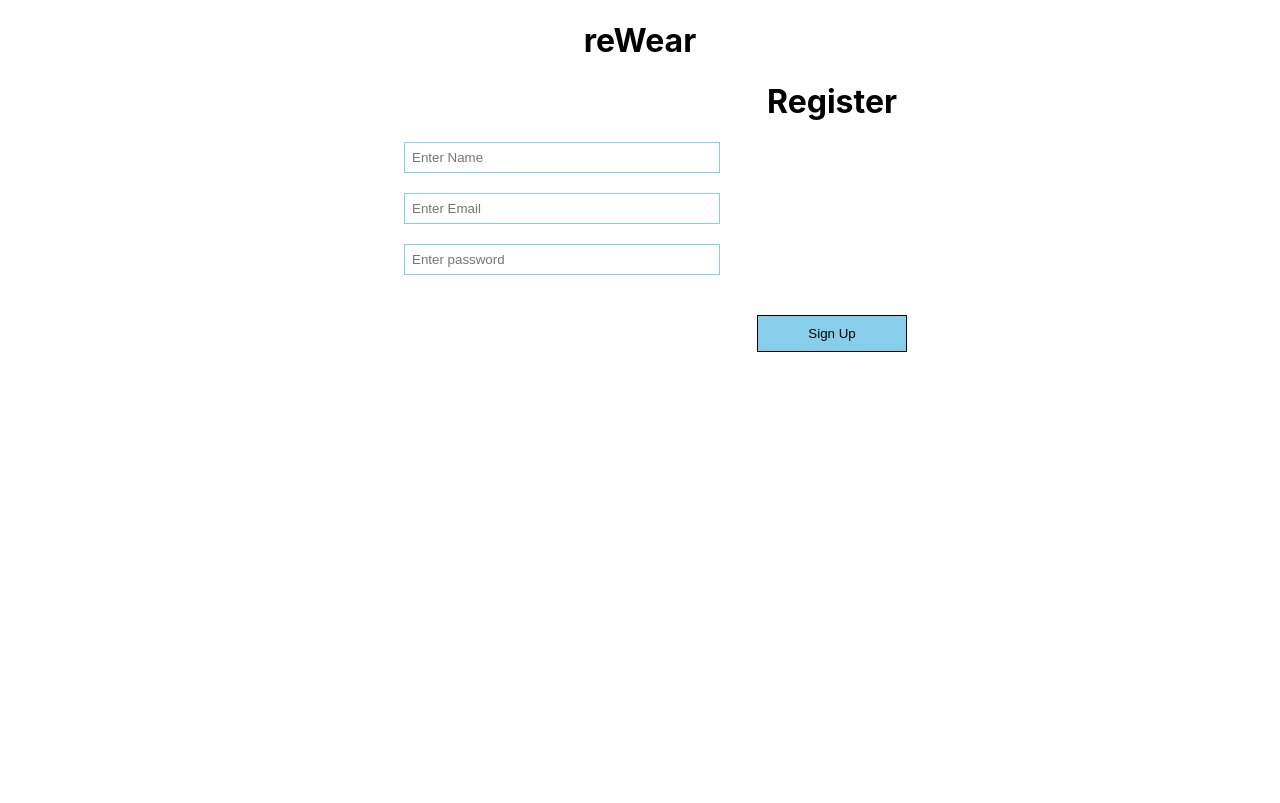
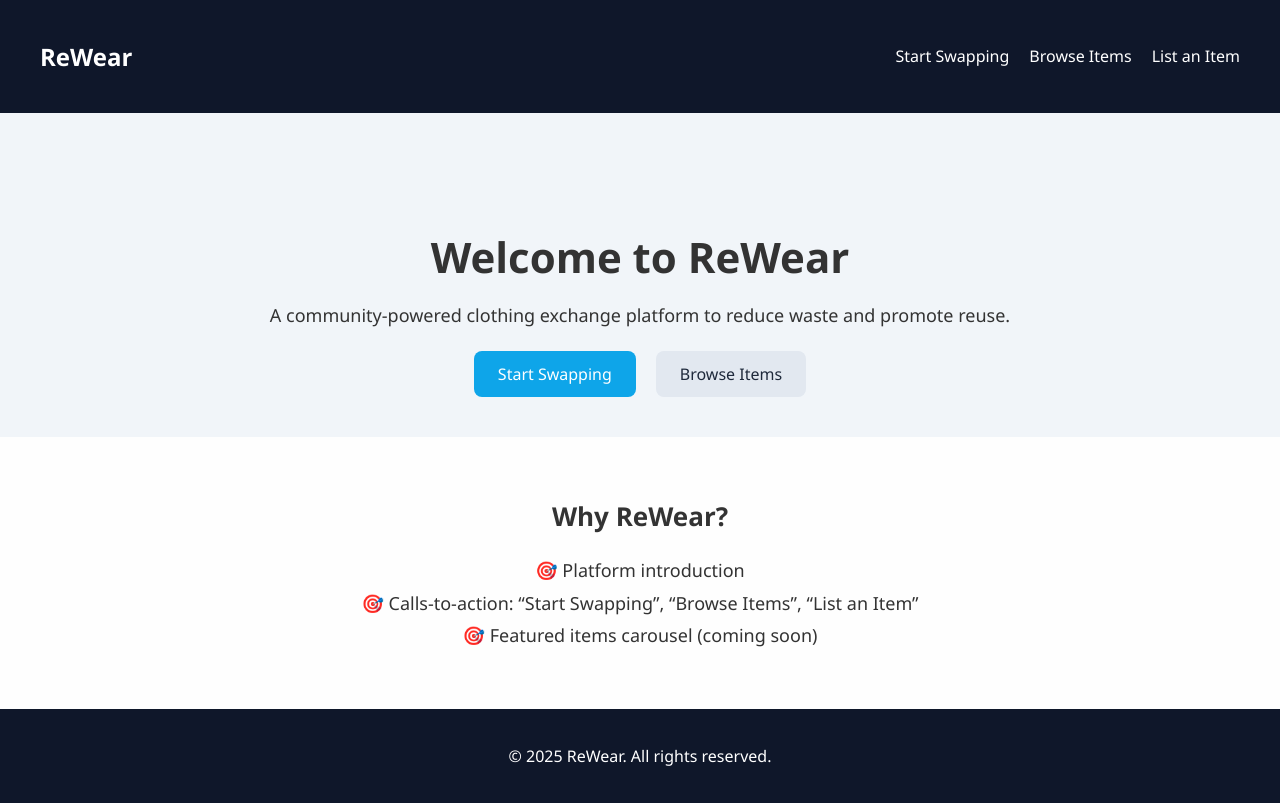
Before and after one commit to amitsaini1912/ReWear-Community-Clothing-Exchange-, a React (Create React App) app in the folder front-end/: page / in a window 1280 px wide. Before the commit this address led to /signup. Built offline with nearby package versions, Linux system fonts and the light colour scheme.

Commit message:
Basic Landing Page Created

```diff
--- a/front-end/src/App.js
+++ b/front-end/src/App.js
@@ -8,16 +8,17 @@ import Login from './components/login';
 
 import DeleteButton from './components/deleteBotton';
 import ViewProduct from './components/viewProduct';
+import LandingPage from './components/landingPage';
 
 function App() {
   return (
     <div className="App">
       <BrowserRouter>
-        <h1>reWear</h1>
          <Routes>
 
+            <Route path='/' element={<LandingPage/>} />
+
            <Route element={<PrivateComponent/>} >
-              <Route path='/' element={<h1>Product List Page</h1>} />
               <Route path='/add-product' element={<AddProduct/>} />
               <Route path='/profile' element={<h1>Profile Page</h1>} />
 
--- /dev/null
+++ b/front-end/src/components/landingPage.js
@@ -0,0 +1,48 @@
+import React from "react";
+import { Link } from "react-router-dom";
+import "../styles/landingPage.css";
+
+const LandingPage = () => {
+  return (
+    <div className="page">
+      {/* Nav */}
+      <nav className="nav">
+        <h2 className="logo">ReWear</h2>
+        <div className="nav-links">
+          <Link to="/swap">Start Swapping</Link>
+          <Link to="/browse">Browse Items</Link>
+          <Link to="/add-product">List an Item</Link>
+        </div>
+      </nav>
+
+      {/* Hero */}
+      <section className="hero">
+        <h1 className="title">Welcome to ReWear</h1>
+        <p className="subtitle">
+          A community-powered clothing exchange platform to reduce waste and promote reuse.
+        </p>
+        <div>
+          <Link to="/swap" className="button">Start Swapping</Link>
+          <Link to="/browse" className="button-secondary">Browse Items</Link>
+        </div>
+      </section>
+
+      {/* Features */}
+      <section className="features">
+        <h2 className="section-title">Why ReWear?</h2>
+        <ul className="feature-list">
+          <li>🎯 Platform introduction</li>
+          <li>🎯 Calls-to-action: “Start Swapping”, “Browse Items”, “List an Item”</li>
+          <li>🎯 Featured items carousel (coming soon)</li>
+        </ul>
+      </section>
+
+      {/* Footer */}
+      <footer className="footer">
+        <p>© {new Date().getFullYear()} ReWear. All rights reserved.</p>
+      </footer>
+    </div>
+  );
+};
+
+export default LandingPage;
--- /dev/null
+++ b/front-end/src/styles/landingPage.css
@@ -0,0 +1,95 @@
+
+.page {
+  font-family: 'Segoe UI', sans-serif;
+  background: #fefefe;
+  color: #333;
+  min-height: 100vh;
+  display: flex;
+  flex-direction: column;
+}
+
+.nav {
+  display: flex;
+  justify-content: space-between;
+  padding: 20px 40px;
+  background: #0f172a;
+  color: #fff;
+  align-items: center;
+}
+
+.logo {
+  font-weight: bold;
+  font-size: 24px;
+}
+
+.nav-links {
+  display: flex;
+  gap: 20px;
+}
+
+.nav-links a {
+  color: #fff;
+  text-decoration: none;
+  font-weight: 500;
+}
+
+.hero {
+  text-align: center;
+  padding: 80px 20px 40px;
+  background: #f1f5f9;
+}
+
+.title {
+  font-size: 42px;
+  margin-bottom: 16px;
+}
+
+.subtitle {
+  font-size: 18px;
+  margin-bottom: 24px;
+}
+
+.button,
+.button-secondary {
+  padding: 12px 24px;
+  text-decoration: none;
+  border-radius: 8px;
+  margin: 0 10px;
+  display: inline-block;
+  font-weight: 500;
+}
+
+.button {
+  background-color: #0ea5e9;
+  color: #fff;
+}
+
+.button-secondary {
+  background-color: #e2e8f0;
+  color: #1e293b;
+}
+
+.features {
+  padding: 40px 20px;
+  text-align: center;
+}
+
+.section-title {
+  font-size: 26px;
+  margin-bottom: 20px;
+}
+
+.feature-list {
+  list-style: none;
+  font-size: 18px;
+  padding-left: 0;
+  line-height: 1.8;
+}
+
+.footer {
+  margin-top: auto;
+  text-align: center;
+  padding: 20px;
+  background: #0f172a;
+  color: #fff;
+}
```
